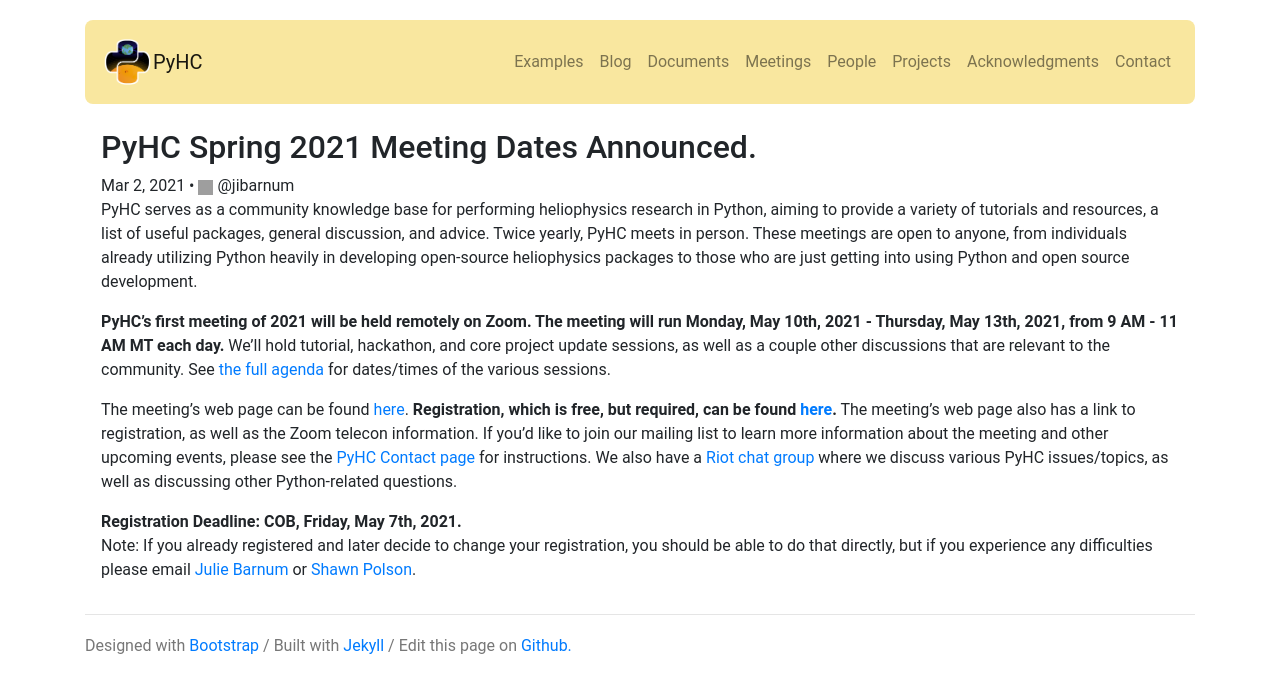
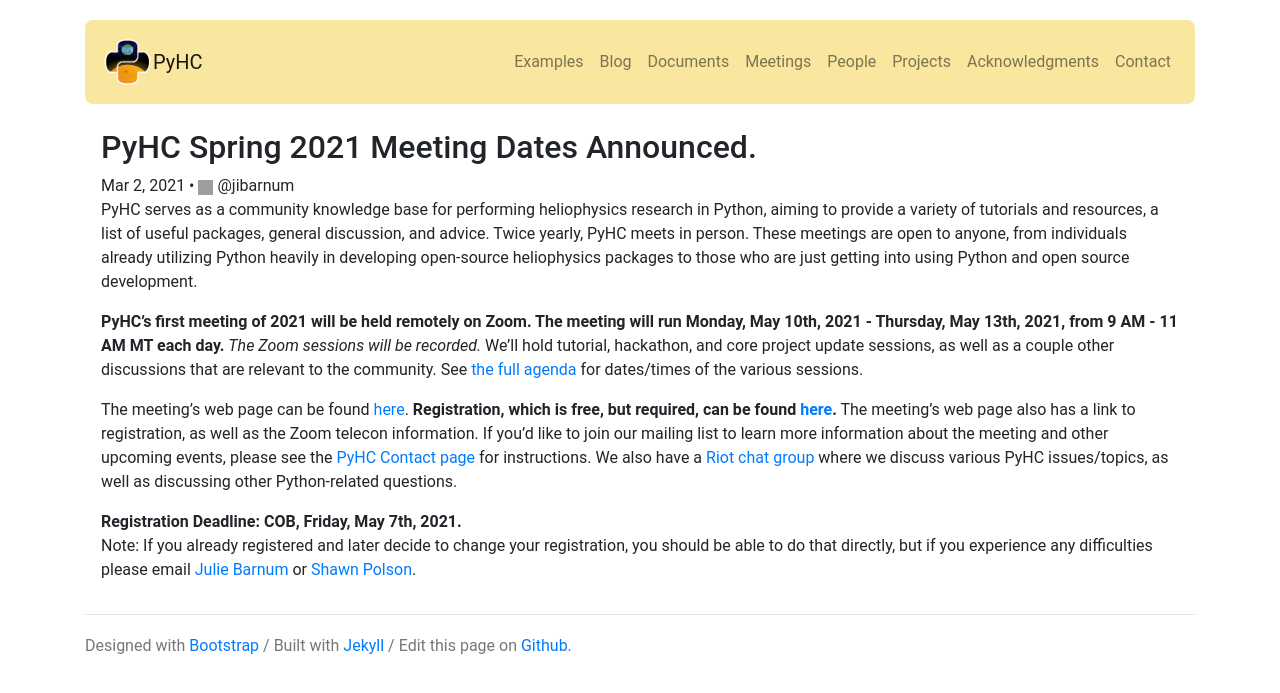
Before and after one commit to heliophysicsPy/heliophysicsPy.github.io, a Jekyll site: the page built from _posts/2021-03-02-spring-2021-meeting-announced.markdown, in a window 1280 px wide. Shown: the top 693 px of the page. Built offline with Jekyll 4.4.1, drawn with Linux system fonts in a browser that asks for light colours; nearby versions of some CDN libraries; grey boxes are pictures that could not be loaded.

Commit message:
Add recording warning to blog post

```diff
--- a/_posts/2021-03-02-spring-2021-meeting-announced.markdown
+++ b/_posts/2021-03-02-spring-2021-meeting-announced.markdown
@@ -6,7 +6,7 @@ author: jibarnum
 
 PyHC serves as a community knowledge base for performing heliophysics research in Python, aiming to provide a variety of tutorials and resources, a list of useful packages, general discussion, and advice. Twice yearly, PyHC meets in person. These meetings are open to anyone, from individuals already utilizing Python heavily in developing open-source heliophysics packages to those who are just getting into using Python and open source development.
 
-**PyHC's first meeting of 2021 will be held remotely on Zoom. The meeting will run Monday, May 10th, 2021 - Thursday, May 13th, 2021, from 9 AM - 11 AM MT each day.** We’ll hold tutorial, hackathon, and core project update sessions, as well as a couple other discussions that are relevant to the community. See [the full agenda](https://docs.google.com/spreadsheets/d/1zyakyCm6tnahqjHZHZchYxPrq8mf5FYIY_U3bvIpHNg/edit#gid=0) for dates/times of the various sessions.
+**PyHC's first meeting of 2021 will be held remotely on Zoom. The meeting will run Monday, May 10th, 2021 - Thursday, May 13th, 2021, from 9 AM - 11 AM MT each day.** _The Zoom sessions will be recorded._ We’ll hold tutorial, hackathon, and core project update sessions, as well as a couple other discussions that are relevant to the community. See [the full agenda](https://docs.google.com/spreadsheets/d/1zyakyCm6tnahqjHZHZchYxPrq8mf5FYIY_U3bvIpHNg/edit#gid=0) for dates/times of the various sessions.
 
 The meeting's web page can be found [here]({% link
 _pages/meetings/spring2021.md %}). **Registration, which is free, but required, can be found [here](https://docs.google.com/forms/d/1tk9uQTm9TzwNV8jle3QCg8IZkhZsQjLKMQDN-02a4IY/edit?usp=sharing).** The meeting's web page also has a link to registration, as well as the Zoom telecon information. If you’d like to join our mailing list to learn more information about the meeting and other upcoming events, please see the [PyHC Contact page](http://heliopython.org/contact/) for instructions. We also have a [Riot chat group]( https://riot.im/app/#/room/#heliopython:openastronomy.org
```
